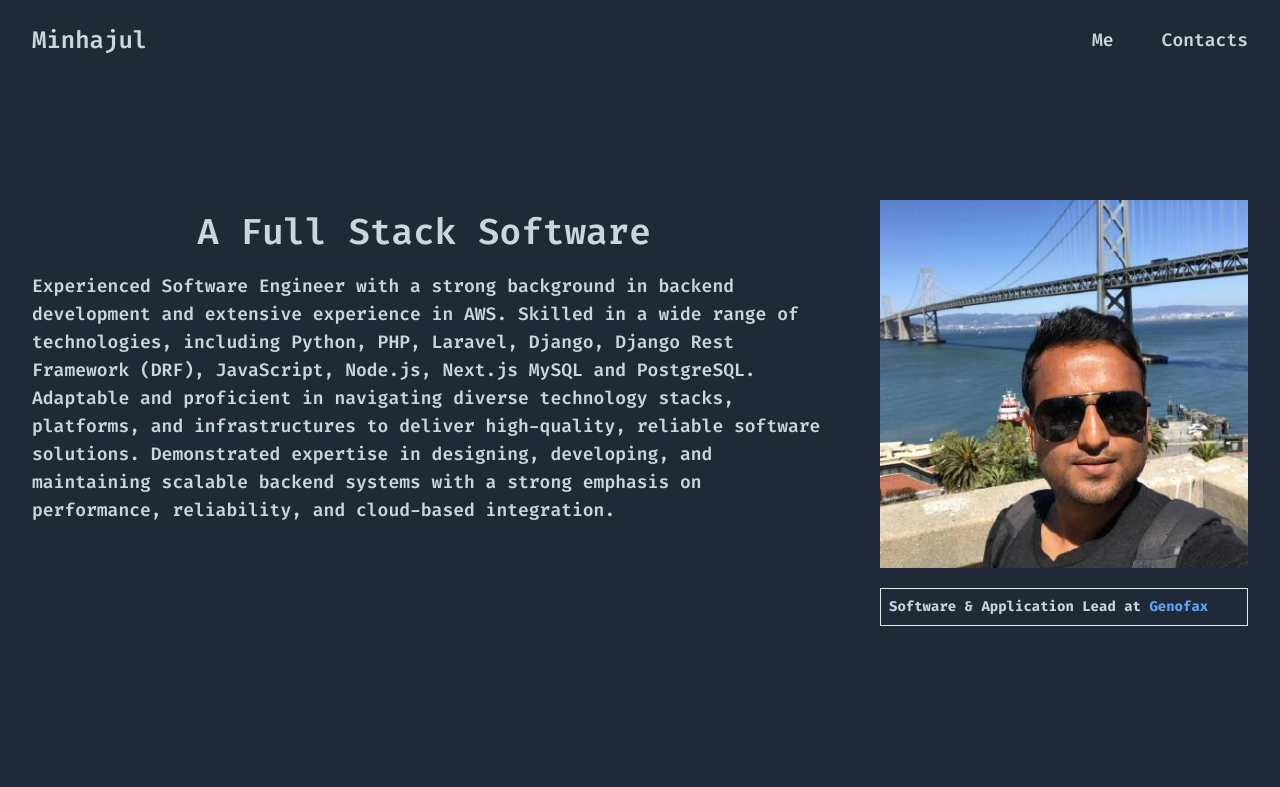
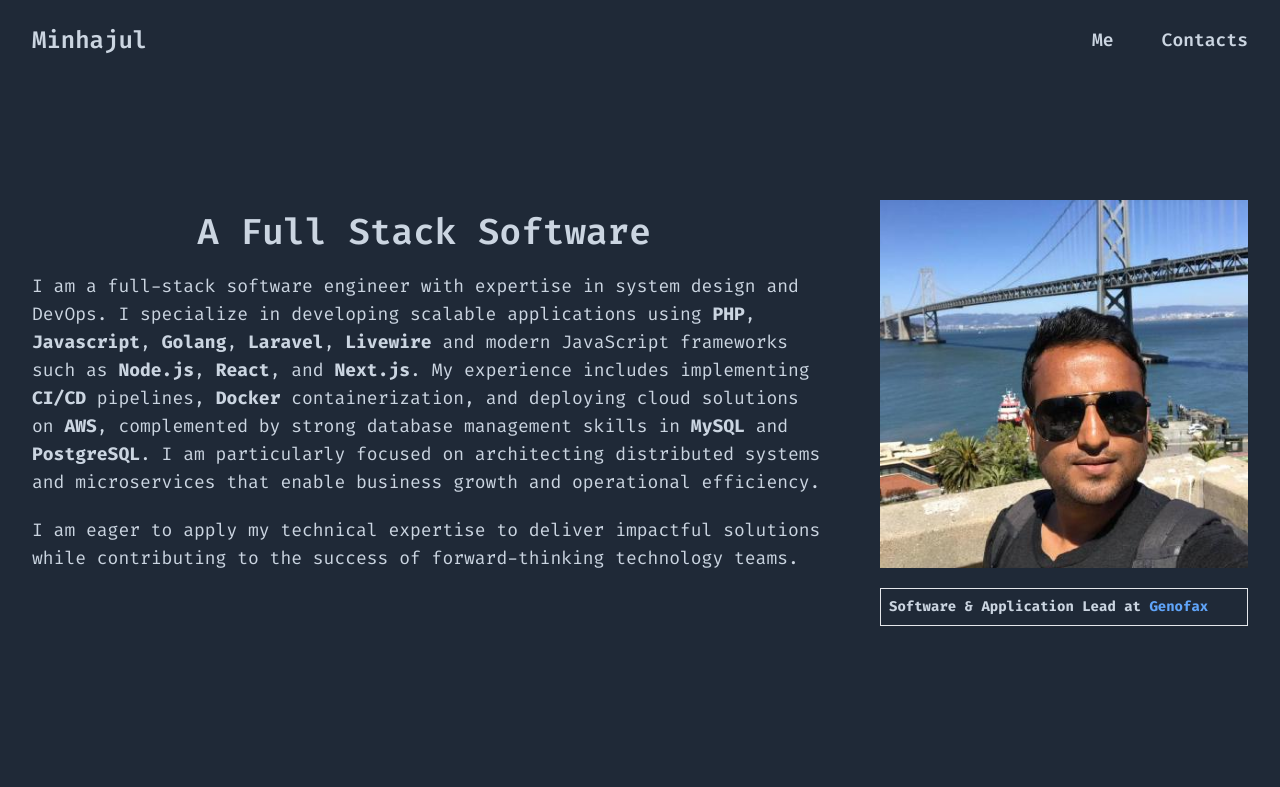
Before and after one commit to minhajul/minhajul.info, a Next.js app: page / in a window 1280 px wide. Shown: the top 787 px of the page. Built offline with nearby package versions, Linux system fonts and the light colour scheme.

Commit message:
Updated about me

```diff
--- a/src/components/Hero.js
+++ b/src/components/Hero.js
@@ -11,8 +11,15 @@ export default function Hero(){
                     <Typewriter></Typewriter>
                 </div>
 
-                <p className="mt-3 text-base lg:text-lg font-semibold text-slate-300 sm:mt-5">
-                    {"Experienced Software Engineer with a strong background in backend development and extensive experience in AWS. Skilled in a wide range of technologies, including Python, PHP, Laravel, Django, Django Rest Framework (DRF), JavaScript, Node.js, Next.js MySQL and PostgreSQL. Adaptable and proficient in navigating diverse technology stacks, platforms, and infrastructures to deliver high-quality, reliable software solutions. Demonstrated expertise in designing, developing, and maintaining scalable backend systems with a strong emphasis on performance, reliability, and cloud-based integration."}
+                <p className="mt-3 text-base lg:text-lg font-normal text-slate-300 sm:mt-5">
+                    I am a full-stack software engineer with expertise in system design and DevOps.
+                    I specialize in developing scalable applications using <strong>PHP</strong>, <strong>Javascript</strong>, <strong>Golang</strong>, <strong>Laravel</strong>, <strong>Livewire</strong> and modern JavaScript frameworks such as <strong>Node.js</strong>, <strong>React</strong>, and <strong>Next.js</strong>.
+                    My experience includes implementing <strong>CI/CD</strong> pipelines, <strong>Docker</strong> containerization, and deploying cloud solutions on <strong>AWS</strong>, complemented by strong database management skills in <strong>MySQL</strong> and <strong>PostgreSQL</strong>.
+                    I am particularly focused on architecting distributed systems and microservices that enable business growth and operational efficiency.
+
+                    <span className="block pt-5">
+                        I am eager to apply my technical expertise to deliver impactful solutions while contributing to the success of forward-thinking technology teams.
+                    </span>
                 </p>
             </div>
 
```
